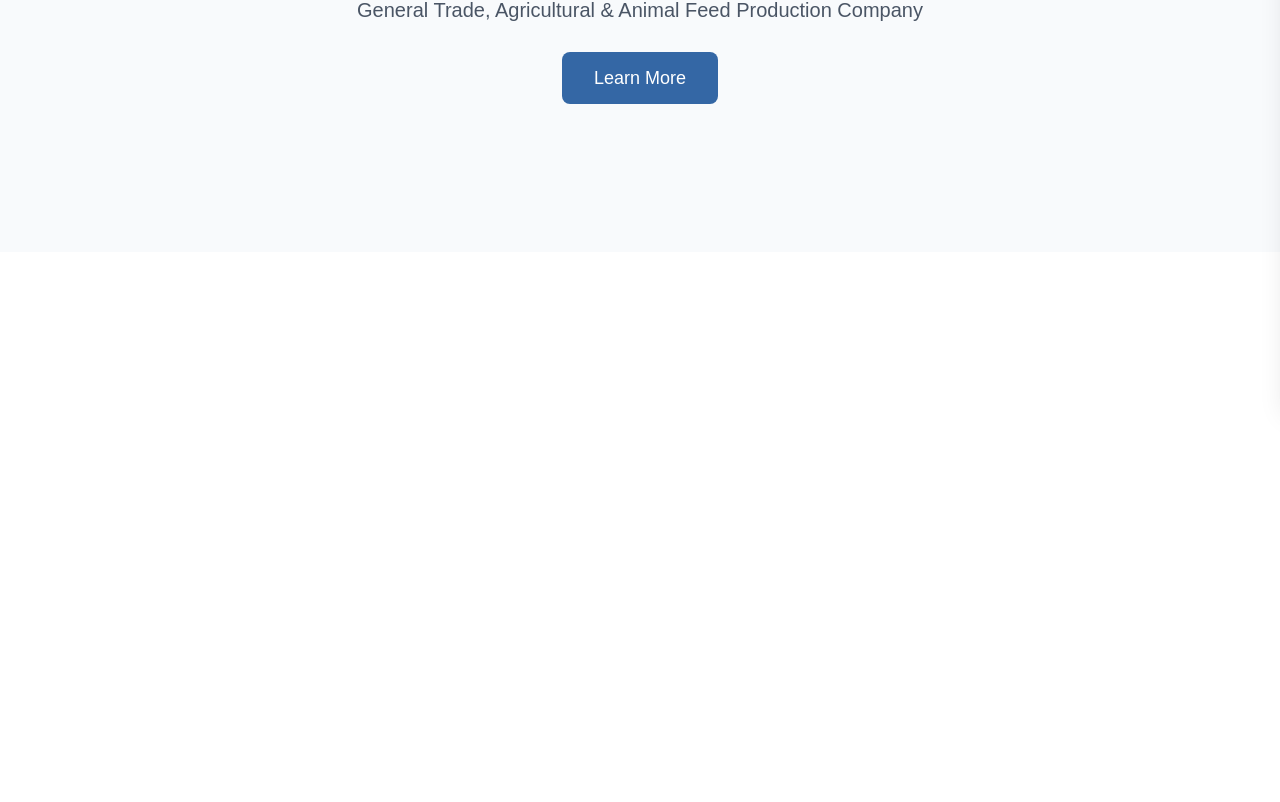
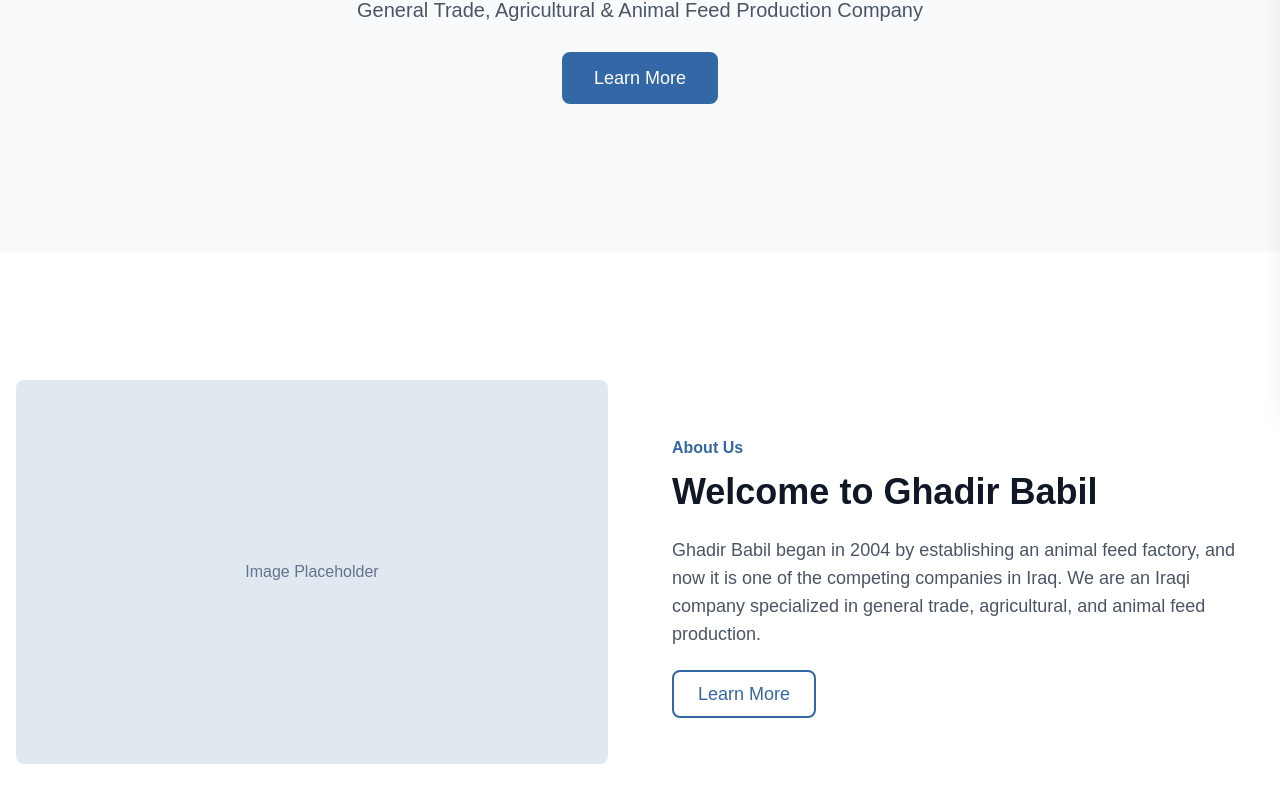
Before and after one commit to ParSaMnSS/gh, a Next.js app: page / in a window 1280 px wide. Shown: the part 400-1202 px from the top of the page. Before the commit the page ends 800 px from the top, so only its background shows below. Built offline with nearby package versions, Linux system fonts and the light colour scheme.

Commit message:
feat: Add About Us section to homepage

```diff
--- /dev/null
+++ b/src/app/components/AboutUsHome.tsx
@@ -0,0 +1,39 @@
+import React from "react";
+import Link from "next/link";
+
+const AboutUsHome = () => {
+  return (
+    <section className="bg-white py-32">
+      <div className="container mx-auto px-4">
+        <div className="grid grid-cols-1 md:grid-cols-2 gap-16 items-center">
+          {/* Image Placeholder Column */}
+          <div className="rounded-lg h-96 bg-slate-200 flex items-center justify-center">
+            <p className="text-slate-500">Image Placeholder</p>
+          </div>
+
+          {/* Text Content Column */}
+          <div>
+            <p className="text-brand-primary font-semibold mb-3">About Us</p>
+            <h2 className="text-4xl font-bold text-gray-900 mb-6">
+              Welcome to Ghadir Babil
+            </h2>
+            <p className="text-lg text-gray-600 mb-8">
+              Ghadir Babil began in 2004 by establishing an animal feed
+              factory, and now it is one of the competing companies in Iraq. We
+              are an Iraqi company specialized in general trade, agricultural,
+              and animal feed production.
+            </p>
+            <Link
+              href="/about-us"
+              className="text-lg font-medium text-brand-primary border-2 border-brand-primary px-6 py-3 rounded-lg hover:bg-brand-primary hover:text-white transition-colors"
+            >
+              Learn More
+            </Link>
+          </div>
+        </div>
+      </div>
+    </section>
+  );
+};
+
+export default AboutUsHome;
--- a/src/app/page.tsx
+++ b/src/app/page.tsx
@@ -1,9 +1,11 @@
 import Hero from "./components/Hero";
+import AboutUsHome from "./components/AboutUsHome";
 
 export default function Home() {
   return (
     <main>
       <Hero />
+      <AboutUsHome />
     </main>
   );
 }
```
